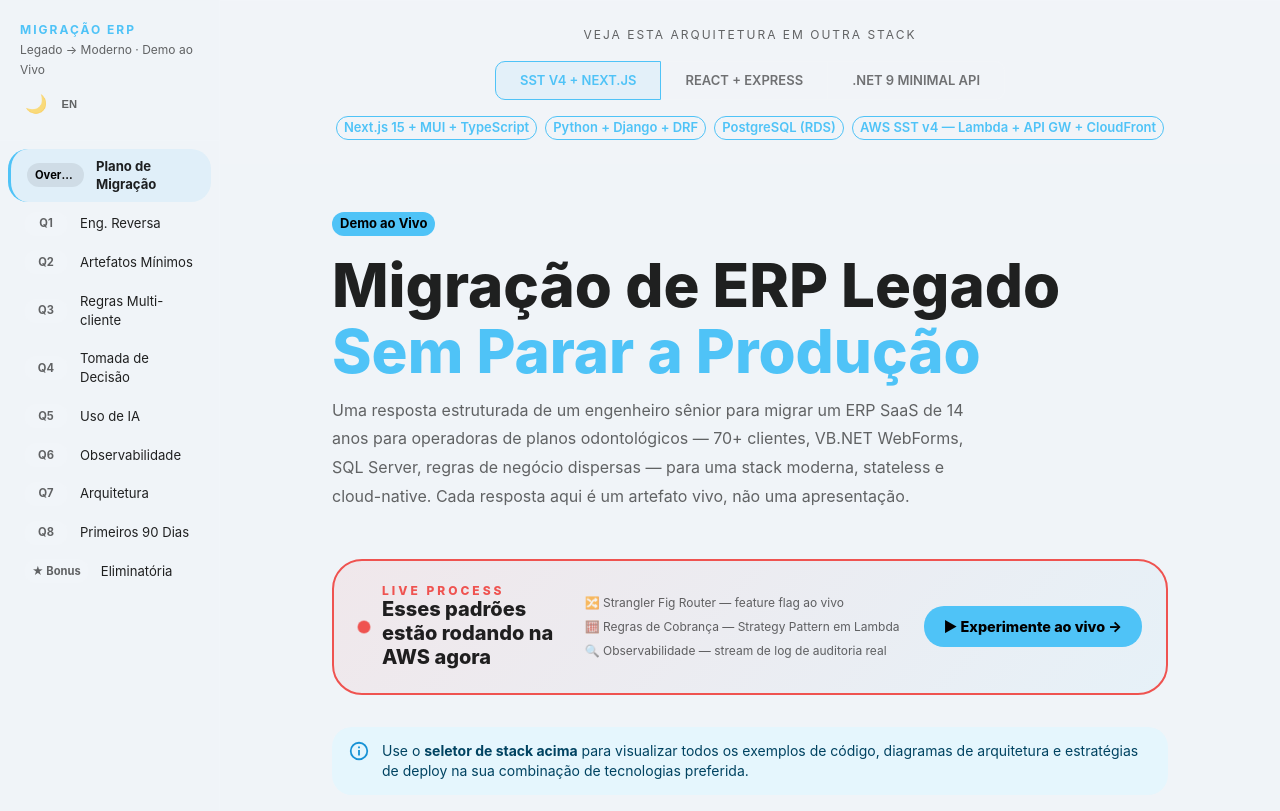
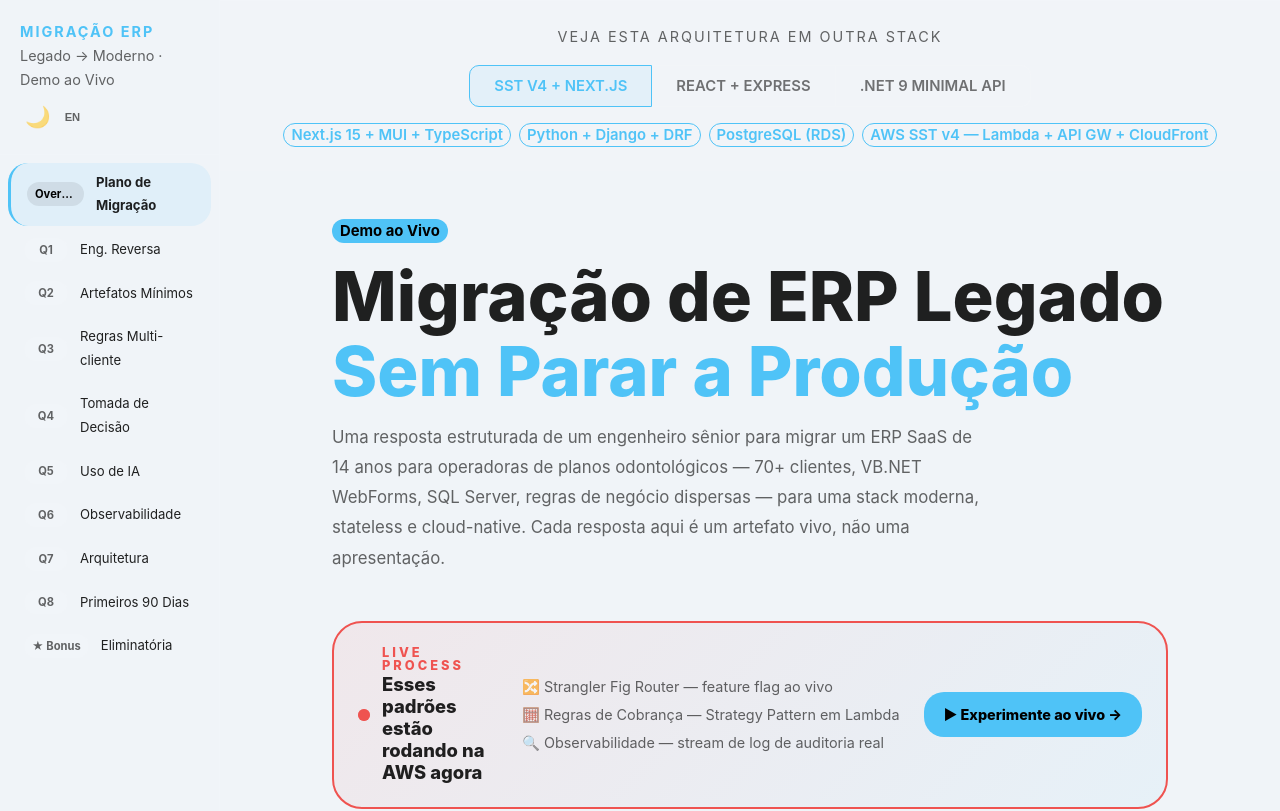
Before and after one commit to higialuz/legacyMigrationUI, a Next.js app: page / in a window 1280 px wide. Shown: the top 811 px of the page. Built offline with nearby package versions, Linux system fonts and the light colour scheme.

Commit message:
feat: increase base font size — larger text for readability

```diff
--- a/src/theme.ts
+++ b/src/theme.ts
@@ -15,11 +15,17 @@
   },
   typography: {
     fontFamily: '"Inter", "Roboto", sans-serif',
+    fontSize: 16,
     h1: { fontWeight: 800 },
     h2: { fontWeight: 700 },
     h3: { fontWeight: 700 },
     h4: { fontWeight: 600 },
-    h5: { fontWeight: 600 },
+    h5: { fontWeight: 600, fontSize: '1.4rem' },
+    h6: { fontWeight: 600, fontSize: '1.15rem' },
+    body1: { fontSize: '1.05rem', lineHeight: 1.8 },
+    body2: { fontSize: '1rem',   lineHeight: 1.8 },
+    caption: { fontSize: '0.9rem' },
+    overline: { fontSize: '0.8rem' },
   },
   shape: { borderRadius: 10 },
   components: {
```
